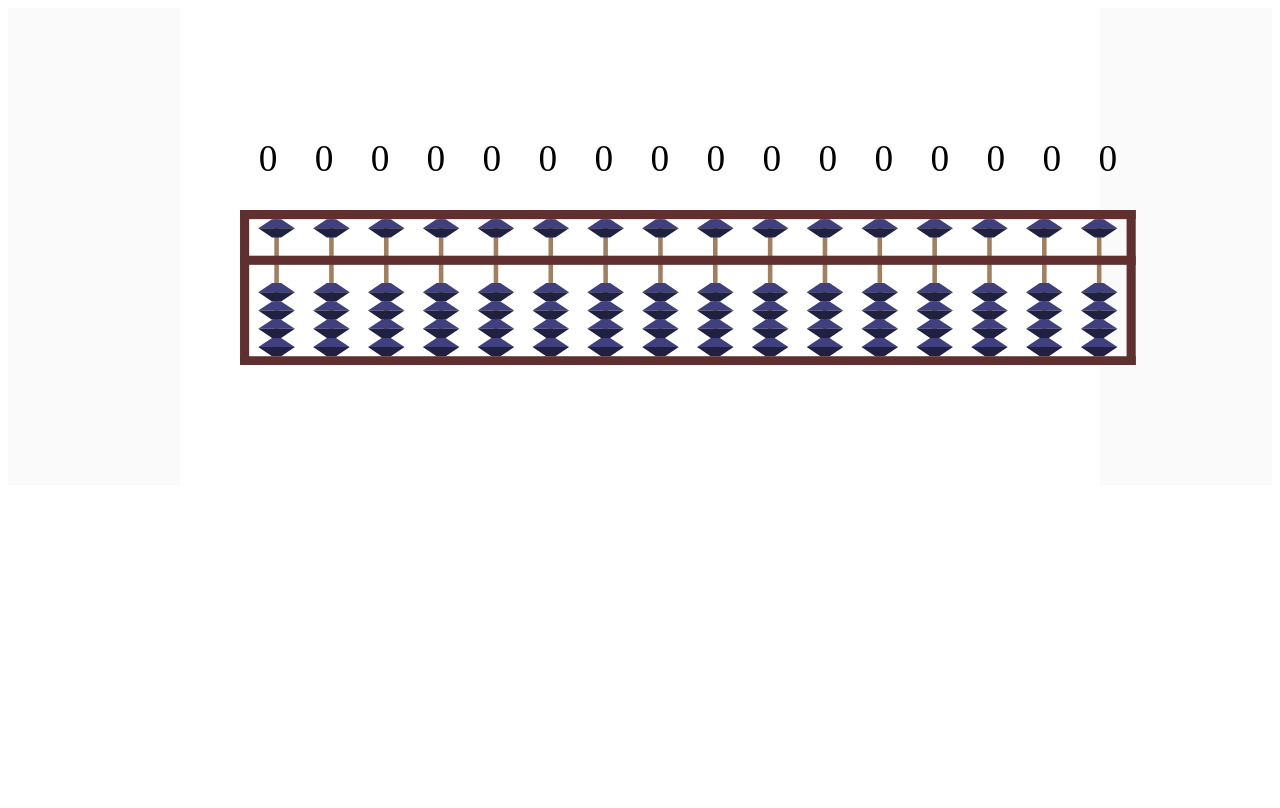
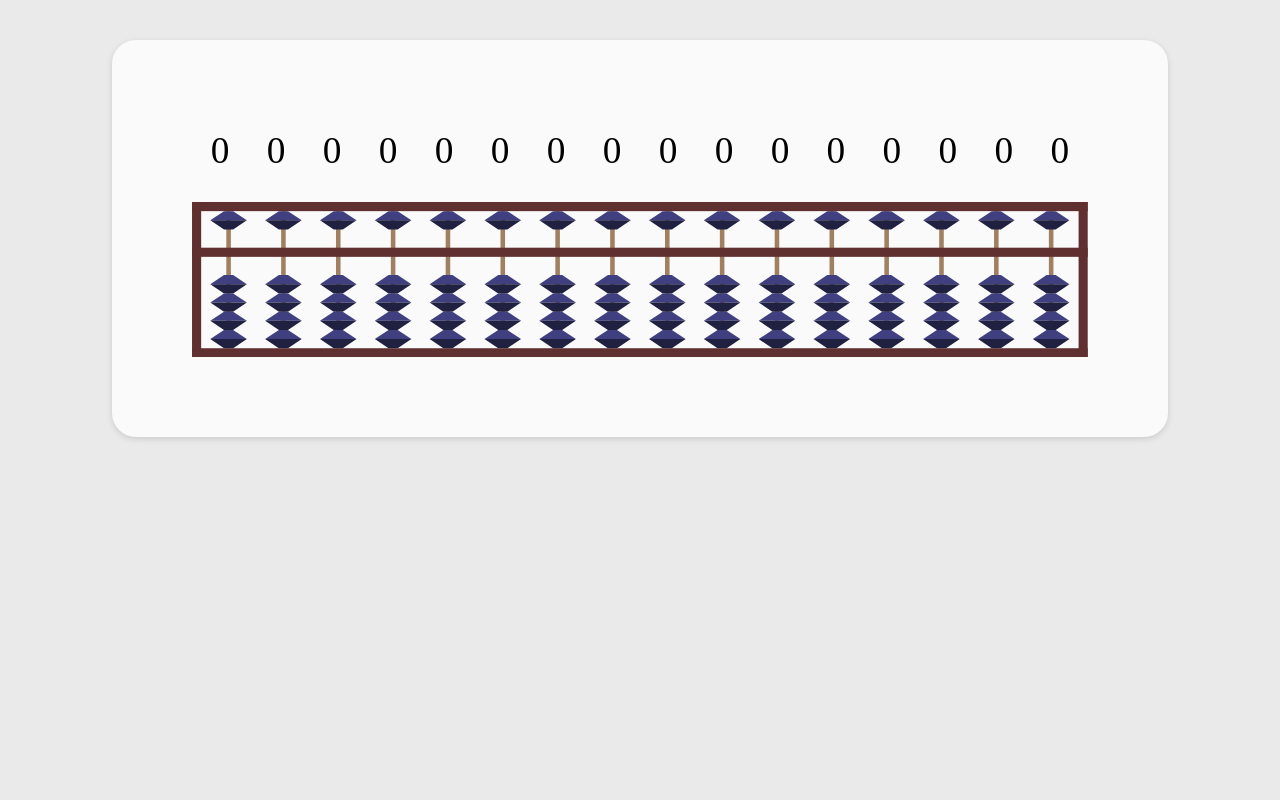
Before and after one commit to keianrao/NextJSDemo, a Next.js app: page /abacus in a window 1280 px wide. Built offline with nearby package versions, Linux system fonts and the light colour scheme.

Commit message:
Overhauled sitewide styling

```diff
--- a/src/app/abacus/abacus.module.css
+++ b/src/app/abacus/abacus.module.css
@@ -1,23 +1,3 @@
-
-.digit-string {
-	margin-left: auto;
-	margin-right: auto;
-}
-
-.digit-string {
-	display: grid;
-	gap: 0.00em;
-	font-family: "MS Mincho", "IPAMincho";
-	font-size: 28pt;
-}
-
-.digit {
-	grid-row: 1;
-	padding: 0.25em 0.50em;
-}
-
-
-
 
 .abacus {
 	margin-left: auto;
--- a/src/app/abacus/abacus.tsx
+++ b/src/app/abacus/abacus.tsx
@@ -2,118 +2,10 @@
 
 import { useState } from "react";
 import { Fragment } from "react";
-import abacusCSS from "./abacus.module.css";
-
-
-
-
-
-type digit = 0|1|2|3|4|5|6|7|8|9;
-
-function createEditableDigitString(length: number) {
-  function forceIntoDigitString(number: number, length: number) {
-    const integerNumber = Math.floor(number);
-    const integerString = integerNumber.toString();
-    const overflow = Math.max(0, integerString.length - length);
-    const underflow = Math.max(0, length - integerString.length);
-    return "0".repeat(underflow) + integerString.substring(overflow);
-  }
-
-  const initial = forceIntoDigitString(0, length);
-
-  const [digitString, setDigitString] = useState(initial);
-
-  function editDigitString(digit: digit, offset: number) {
-    setDigitString(function (digitString) {
-      const prefix = digitString.substring(0, offset);
-      const suffix = digitString.substring(offset + 1);
-      return prefix + digit + suffix;
-    });
-  }
-
-  return [digitString, editDigitString];
-}
-
-function numberRange(min: number, max: number) {
-  const hyphens = "-".repeat(max + 1 - min).split("");
-  const values = hyphens.map((_, o) => min + o);
-  return values;
-}
-
-function iresc(dividend: number, multiplier: number, divisor: number) {
-  const quotient = dividend * multiplier/divisor;
-  return (dividend < 0 ? Math.ceil : Math.floor)(quotient);
-}
-
-
-
-
-
-type DigitWidgetProps = {
-  digitString: string;
-  offset: number;
-  onDigitKeyDown?: (digit: digit, offset: number) => any;
-};
-
-function DigitWidget(props: DigitWidgetProps) {
-  const { digitString, offset, onDigitKeyDown } = props;
-
-  const value = digitString[offset];
-
-  function onKeyDown({ code }) {
-    if (!onDigitKeyDown) return;
-    if (code == "Digit0") onDigitKeyDown(0, offset);
-    if (code == "Digit1") onDigitKeyDown(1, offset);
-    if (code == "Digit2") onDigitKeyDown(2, offset);
-    if (code == "Digit3") onDigitKeyDown(3, offset);
-    if (code == "Digit4") onDigitKeyDown(4, offset);
-    if (code == "Digit5") onDigitKeyDown(5, offset);
-    if (code == "Digit6") onDigitKeyDown(6, offset);
-    if (code == "Digit7") onDigitKeyDown(7, offset);
-    if (code == "Digit8") onDigitKeyDown(8, offset);
-    if (code == "Digit9") onDigitKeyDown(9, offset);
-  }
-
-  const attributes = {
-    "className": abacusCSS["digit"],
-    "tabIndex": 0,
-    "onKeyDown": onKeyDown
-  };
-
-  return <div {...attributes}>{value}</div>;
-}
-
-
-
-
-
-export type DigitStringWidgetProps = {
-  digitString: ReturnType<typeof createEditableDigitString>[0],
-  editDigitString: ReturnType<typeof createEditableDigitString>[1],
-};
-
-export function DigitStringWidget(props: DigitStringWidgetProps) {
-  const { digitString, editDigitString } = props;
-
-  const digitCount = digitString.length;
-
-  const digitWidgets = function () {
-    return numberRange(0, digitCount - 1).map(offset => (
-      <DigitWidget
-        key={offset}
-        digitString={digitString}
-        onDigitKeyDown={editDigitString}
-        offset={offset}
-      />
-    ));
-  }();
-
-  const attributes = {
-    "className": abacusCSS["digit-string"]
-  };
-
-  return <div {...attributes}>{digitWidgets}</div>;
-}
+import { DigitStringDisplay } from "./digitstring";
+import { digit, numberRange, iresc } from "./util.ts";
+import { createEditableDigitString } from "./util.ts";
+import widgetCSS from "./abacus.module.css";
 
 
 
@@ -292,18 +184,19 @@ function AbacusDisplay(props: AbacusDisplayProps) {
 
 
 
+
 export type AbacusProps = {};
 
 export function Abacus(props: AbacusProps) {
   const [digitString, editDigitString] = createEditableDigitString(16);
 
   const attributes = {
-    "className": abacusCSS["abacus"]
+    "className": widgetCSS["abacus"]
   };
 
   return (
     <div {...attributes}>
-      <DigitStringWidget
+      <DigitStringDisplay
         digitString={digitString}
         editDigitString={editDigitString}
       />
--- /dev/null
+++ b/src/app/abacus/digitstring.module.css
@@ -0,0 +1,17 @@
+
+.digit-string {
+	margin-left: auto;
+	margin-right: auto;
+}
+
+.digit-string {
+	display: grid;
+	gap: 0.00em;
+	font-family: "MS Mincho", "IPAMincho";
+	font-size: 28pt;
+}
+
+.digit {
+	grid-row: 1;
+	padding: 0.25em 0.50em;
+}
--- /dev/null
+++ b/src/app/abacus/digitstring.tsx
@@ -0,0 +1,74 @@
+'use client'
+
+import widgetCSS from "./digitstring.module.css";
+import { digit, numberRange } from "./util.ts";
+
+
+
+
+
+type DigitDisplayProps = {
+  digitString: string;
+  offset: number;
+  onDigitKeyDown?: (digit: digit, offset: number) => any;
+};
+
+function DigitDisplay(props: DigitDisplayProps) {
+  const { digitString, offset, onDigitKeyDown } = props;
+
+  const value = digitString[offset];
+
+  function onKeyDown({ code }) {
+    if (!onDigitKeyDown) return;
+    if (code == "Digit0") onDigitKeyDown(0, offset);
+    if (code == "Digit1") onDigitKeyDown(1, offset);
+    if (code == "Digit2") onDigitKeyDown(2, offset);
+    if (code == "Digit3") onDigitKeyDown(3, offset);
+    if (code == "Digit4") onDigitKeyDown(4, offset);
+    if (code == "Digit5") onDigitKeyDown(5, offset);
+    if (code == "Digit6") onDigitKeyDown(6, offset);
+    if (code == "Digit7") onDigitKeyDown(7, offset);
+    if (code == "Digit8") onDigitKeyDown(8, offset);
+    if (code == "Digit9") onDigitKeyDown(9, offset);
+  }
+
+  const attributes = {
+    "className": widgetCSS["digit"],
+    "tabIndex": 0,
+    "onKeyDown": onKeyDown
+  };
+
+  return <div {...attributes}>{value}</div>;
+}
+
+
+
+
+
+export type DigitStringDisplayProps = {
+  digitString: ReturnType<typeof createEditableDigitString>[0],
+  editDigitString: ReturnType<typeof createEditableDigitString>[1],
+};
+
+export function DigitStringDisplay(props: DigitStringDisplayProps) {
+  const { digitString, editDigitString } = props;
+
+  const digitCount = digitString.length;
+
+  const DigitDisplays = function () {
+    return numberRange(0, digitCount - 1).map(offset => (
+      <DigitDisplay
+        key={offset}
+        digitString={digitString}
+        onDigitKeyDown={editDigitString}
+        offset={offset}
+      />
+    ));
+  }();
+
+  const attributes = {
+    "className": widgetCSS["digit-string"]
+  };
+
+  return <div {...attributes}>{DigitDisplays}</div>;
+}
--- a/src/app/abacus/page.module.css
+++ b/src/app/abacus/page.module.css
@@ -1,48 +1,52 @@
 
 .page {
-  --background: #fafafa;
-  --foreground: #fff;
-
-  --text-primary: #000;
-  --text-secondary: #666;
-
-  --button-primary-hover: #383838;
-  --button-secondary-hover: #f2f2f2;
-  --button-secondary-border: #ebebeb;
-}
-
-.page {
-  flex: 1;
-  background-color: var(--background);
+  min-height: 100%;
+  background: #EAEAEA;
 }
 
 .page {
   display: flex;
   flex-direction: column;
   align-items: center;
-  justify-content: center;
-  font-family: var(--font-geist-sans);
 }
 
 
 
+
+
 .main {
-  flex: 1;
-  width: 100%;
-  max-width: 800px;
-  background-color: var(--foreground);
-  padding: 120px 60px;
+  background: #FAFAFA;
+  padding: 10vh;
+  margin: 5vh;
+  border-radius: 24px;
+  box-shadow: 0px 2px 6px #0002;
 }
 
-@media (max-width: 600px) {
+@media (width >= 640px) {
   .main {
-    padding: 48px 24px;
+    max-width: 640px;
+  }
+}
+
+@media (width >= 800px) {
+  .main {
+    max-width: 800px;
+  }
+}
+
+@media (width >= 1024px) {
+  .main {
+    max-width: 1024px;
+  }
+}
+
+@media (width >= 1280px) {
+  .main {
+    max-width: 1280px;
   }
 }
 
 .main {
   display: flex;
   flex-direction: column;
-  align-items: flex-start;
-  justify-content: space-between;
 }
--- /dev/null
+++ b/src/app/abacus/util.ts
@@ -0,0 +1,45 @@
+
+import { useState } from "react";
+
+
+
+export type digit = 0|1|2|3|4|5|6|7|8|9;
+
+
+
+export function createEditableDigitString(length: number) {
+  function forceIntoDigitString(number: number, length: number) {
+    const integerNumber = Math.floor(number);
+    const integerString = integerNumber.toString();
+    const overflow = Math.max(0, integerString.length - length);
+    const underflow = Math.max(0, length - integerString.length);
+    return "0".repeat(underflow) + integerString.substring(overflow);
+  }
+
+  const initial = forceIntoDigitString(0, length);
+
+  const [digitString, setDigitString] = useState(initial);
+
+  function editDigitString(digit: digit, offset: number) {
+    setDigitString(function (digitString) {
+      const prefix = digitString.substring(0, offset);
+      const suffix = digitString.substring(offset + 1);
+      return prefix + digit + suffix;
+    });
+  }
+
+  return [digitString, editDigitString];
+}
+
+
+
+export function numberRange(min: number, max: number) {
+  const hyphens = "-".repeat(max + 1 - min).split("");
+  const values = hyphens.map((_, o) => min + o);
+  return values;
+}
+
+export function iresc(dividend: number, multiplier: number, divisor: number) {
+  const quotient = dividend * multiplier/divisor;
+  return (dividend < 0 ? Math.ceil : Math.floor)(quotient);
+}
--- a/src/app/globals.css
+++ b/src/app/globals.css
@@ -2,3 +2,7 @@
 html, body {
 	height: 100%;
 }
+
+body {
+	margin: 0;
+}
--- a/src/app/page.module.css
+++ b/src/app/page.module.css
@@ -1,48 +1,52 @@
 
 .page {
-  --background: #fafafa;
-  --foreground: #fff;
-
-  --text-primary: #000;
-  --text-secondary: #666;
-
-  --button-primary-hover: #383838;
-  --button-secondary-hover: #f2f2f2;
-  --button-secondary-border: #ebebeb;
-}
-
-.page {
-  flex: 1;
-  background-color: var(--background);
+  min-height: 100%;
+  background: #EAEAEA;
 }
 
 .page {
   display: flex;
   flex-direction: column;
   align-items: center;
-  justify-content: center;
-  font-family: var(--font-geist-sans);
 }
 
 
 
+
+
 .main {
-  flex: 1;
-  width: 100%;
-  max-width: 800px;
-  background-color: var(--foreground);
-  padding: 120px 60px;
+  background: #FAFAFA;
+  padding: 10vh;
+  margin: 5vh;
+  border-radius: 24px;
+  box-shadow: 0px 2px 6px #0002;
 }
 
-@media (max-width: 600px) {
+@media (width >= 640px) {
   .main {
-    padding: 48px 24px;
+    max-width: 640px;
+  }
+}
+
+@media (width >= 800px) {
+  .main {
+    max-width: 800px;
+  }
+}
+
+@media (width >= 1024px) {
+  .main {
+    max-width: 1024px;
+  }
+}
+
+@media (width >= 1280px) {
+  .main {
+    max-width: 1280px;
   }
 }
 
 .main {
   display: flex;
   flex-direction: column;
-  align-items: flex-start;
-  justify-content: space-between;
 }
```
